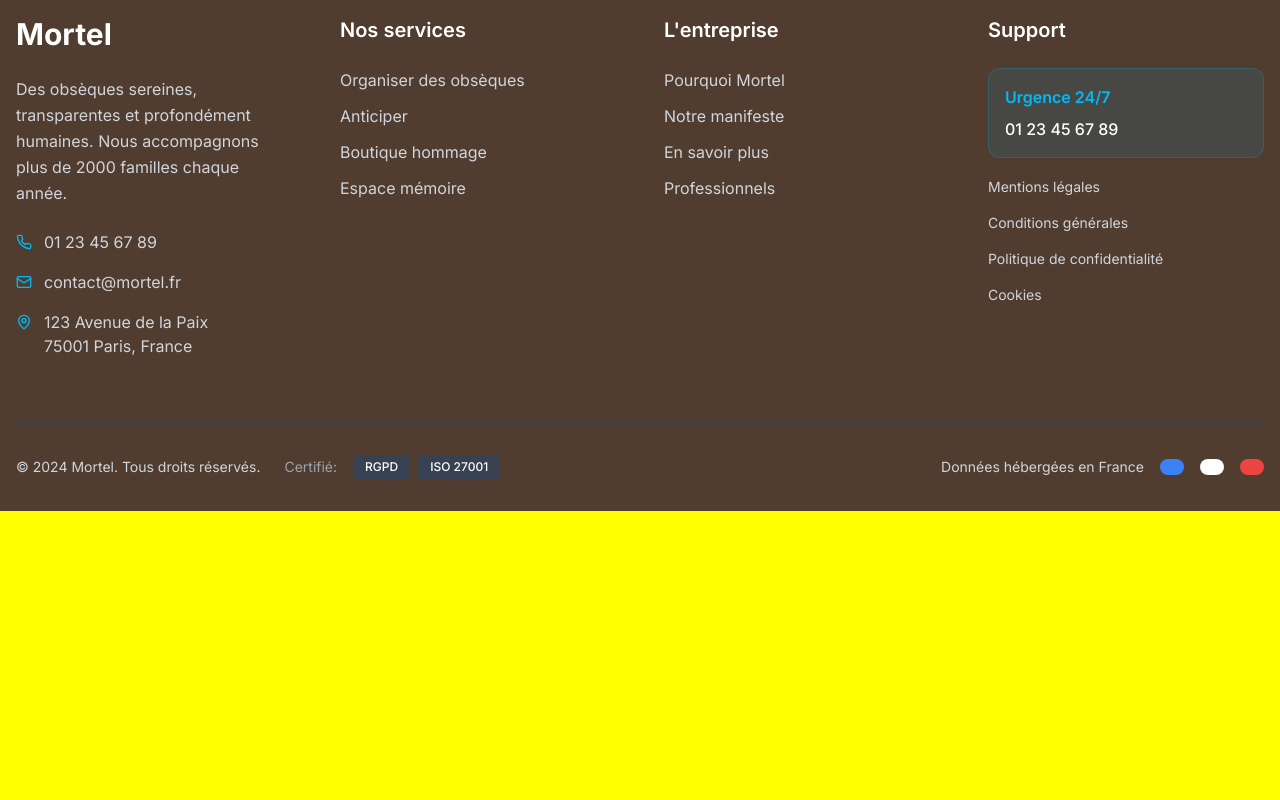
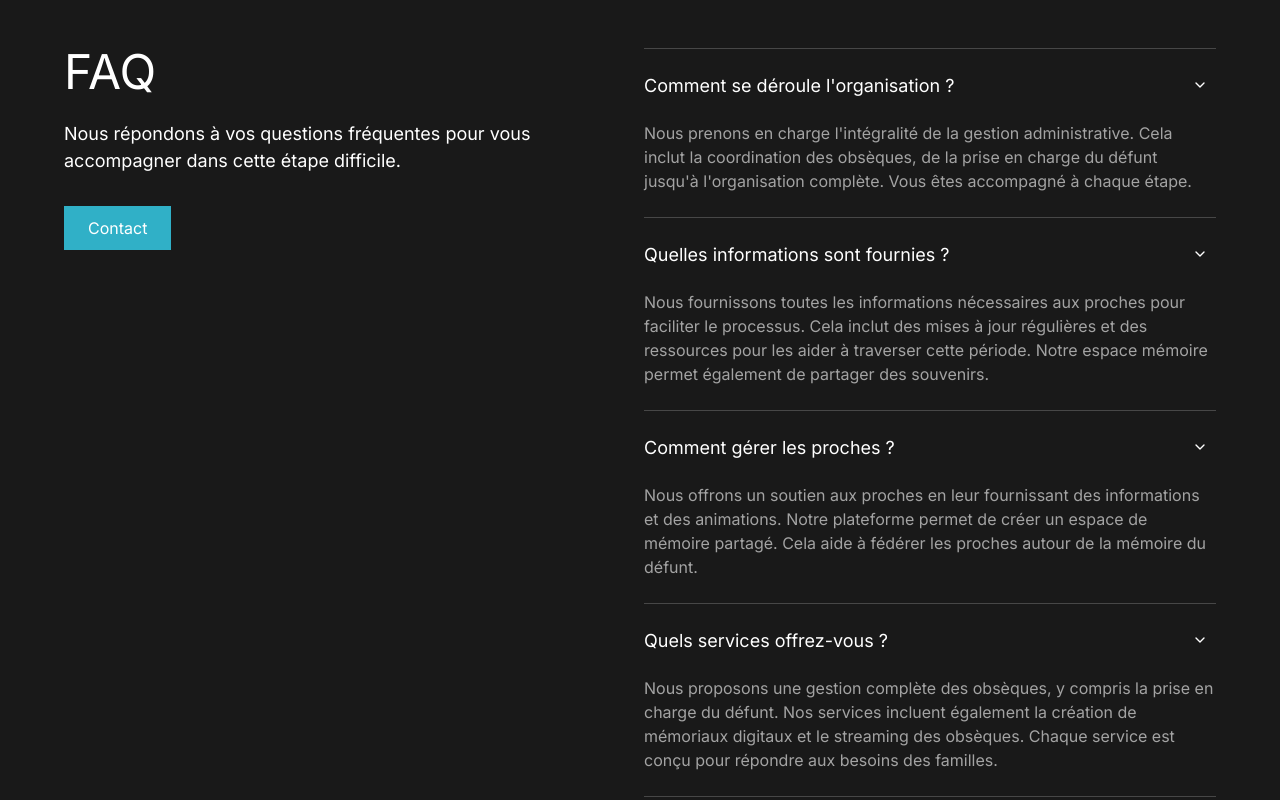
Before and after one commit to fmeleard84/mortel-memory-space, a React (Vite) app: page / in a window 1280 px wide. Shown: the part 7200-8000 px from the top of the page. Before the commit the page ends 7711 px from the top, so only its background shows below. Built offline with nearby package versions, Linux system fonts and the light colour scheme.

Commit message:
Add New FAQ component
Add the New FAQ component below the MemorySpaceNew component in Index.tsx.

```diff
--- /dev/null
+++ b/src/components/NewFAQ.tsx
@@ -0,0 +1,117 @@
+
+import React from 'react';
+import { ChevronUp } from 'lucide-react';
+
+const NewFAQ = () => {
+  return (
+    <section className="w-full bg-mortel-dark">
+      <div className="w-full px-4 md:px-16 py-28">
+        <div className="w-full max-w-[1280px] mx-auto flex flex-col gap-20">
+          <div className="flex flex-col lg:flex-row items-start gap-20">
+            <div className="w-full lg:w-[500px] flex flex-col gap-8">
+              <div className="flex flex-col gap-6">
+                <h2 className="text-white text-3xl md:text-5xl font-inter font-normal leading-tight">
+                  FAQ
+                </h2>
+                <p className="text-white text-lg font-inter font-normal leading-[27px]">
+                  Nous répondons à vos questions fréquentes pour vous accompagner dans cette étape difficile.
+                </p>
+              </div>
+              <div className="flex items-center">
+                <button className="px-6 py-2.5 bg-mortel-blue text-white text-base font-inter font-normal leading-6 hover:bg-mortel-blue/90 transition-colors">
+                  Contact
+                </button>
+              </div>
+            </div>
+
+            <div className="flex-1 border-b border-white/20">
+              <div className="flex flex-col">
+                <div className="border-t border-white/20">
+                  <div className="py-5 flex items-center justify-between gap-6">
+                    <div className="flex-1 text-white text-lg font-inter font-normal leading-[27px]">
+                      Comment se déroule l'organisation ?
+                    </div>
+                    <div className="w-8 h-8 flex items-center justify-center">
+                      <ChevronUp className="w-4 h-4 text-white rotate-180" />
+                    </div>
+                  </div>
+                  <div className="pb-6">
+                    <p className="text-neutral-400 text-base font-inter font-normal leading-6">
+                      Nous prenons en charge l'intégralité de la gestion administrative. Cela inclut la coordination des obsèques, de la prise en charge du défunt jusqu'à l'organisation complète. Vous êtes accompagné à chaque étape.
+                    </p>
+                  </div>
+                </div>
+
+                <div className="border-t border-white/20">
+                  <div className="py-5 flex items-center justify-between gap-6">
+                    <div className="flex-1 text-white text-lg font-inter font-normal leading-[27px]">
+                      Quelles informations sont fournies ?
+                    </div>
+                    <div className="w-8 h-8 flex items-center justify-center">
+                      <ChevronUp className="w-4 h-4 text-white rotate-180" />
+                    </div>
+                  </div>
+                  <div className="pb-6">
+                    <p className="text-neutral-400 text-base font-inter font-normal leading-6">
+                      Nous fournissons toutes les informations nécessaires aux proches pour faciliter le processus. Cela inclut des mises à jour régulières et des ressources pour les aider à traverser cette période. Notre espace mémoire permet également de partager des souvenirs.
+                    </p>
+                  </div>
+                </div>
+
+                <div className="border-t border-white/20">
+                  <div className="py-5 flex items-center justify-between gap-6">
+                    <div className="flex-1 text-white text-lg font-inter font-normal leading-[27px]">
+                      Comment gérer les proches ?
+                    </div>
+                    <div className="w-8 h-8 flex items-center justify-center">
+                      <ChevronUp className="w-4 h-4 text-white rotate-180" />
+                    </div>
+                  </div>
+                  <div className="pb-6">
+                    <p className="text-neutral-400 text-base font-inter font-normal leading-6">
+                      Nous offrons un soutien aux proches en leur fournissant des informations et des animations. Notre plateforme permet de créer un espace de mémoire partagé. Cela aide à fédérer les proches autour de la mémoire du défunt.
+                    </p>
+                  </div>
+                </div>
+
+                <div className="border-t border-white/20">
+                  <div className="py-5 flex items-center justify-between gap-6">
+                    <div className="flex-1 text-white text-lg font-inter font-normal leading-[27px]">
+                      Quels services offrez-vous ?
+                    </div>
+                    <div className="w-8 h-8 flex items-center justify-center">
+                      <ChevronUp className="w-4 h-4 text-white rotate-180" />
+                    </div>
+                  </div>
+                  <div className="pb-6">
+                    <p className="text-neutral-400 text-base font-inter font-normal leading-6">
+                      Nous proposons une gestion complète des obsèques, y compris la prise en charge du défunt. Nos services incluent également la création de mémoriaux digitaux et le streaming des obsèques. Chaque service est conçu pour répondre aux besoins des familles.
+                    </p>
+                  </div>
+                </div>
+
+                <div className="border-t border-white/20">
+                  <div className="py-5 flex items-center justify-between gap-6">
+                    <div className="flex-1 text-white text-lg font-inter font-normal leading-[27px]">
+                      Comment puis-je vous contacter ?
+                    </div>
+                    <div className="w-8 h-8 flex items-center justify-center">
+                      <ChevronUp className="w-4 h-4 text-white rotate-180" />
+                    </div>
+                  </div>
+                  <div className="pb-6">
+                    <p className="text-neutral-400 text-base font-inter font-normal leading-6">
+                      Vous pouvez nous contacter via notre formulaire en ligne. Nous sommes disponibles pour répondre à toutes vos questions. N'hésitez pas à nous solliciter, nous sommes là pour vous aider.
+                    </p>
+                  </div>
+                </div>
+              </div>
+            </div>
+          </div>
+        </div>
+      </div>
+    </section>
+  );
+};
+
+export default NewFAQ;
--- a/src/pages/Index.tsx
+++ b/src/pages/Index.tsx
@@ -9,6 +9,7 @@ import OrganisationSection from '../components/OrganisationSection';
 import AutoPromoService from '../components/AutoPromoService';
 import SereniteProche from '../components/SereniteProche';
 import MemorySpaceNew from '../components/MemorySpaceNew';
+import NewFAQ from '../components/NewFAQ';
 import Footer from '../components/Footer';
 
 const Index = () => {
@@ -24,6 +25,7 @@ const Index = () => {
       <SereniteProche />
       <NewVerbatimSection />
       <MemorySpaceNew />
+      <NewFAQ />
       <Footer />
     </div>
   );
```
